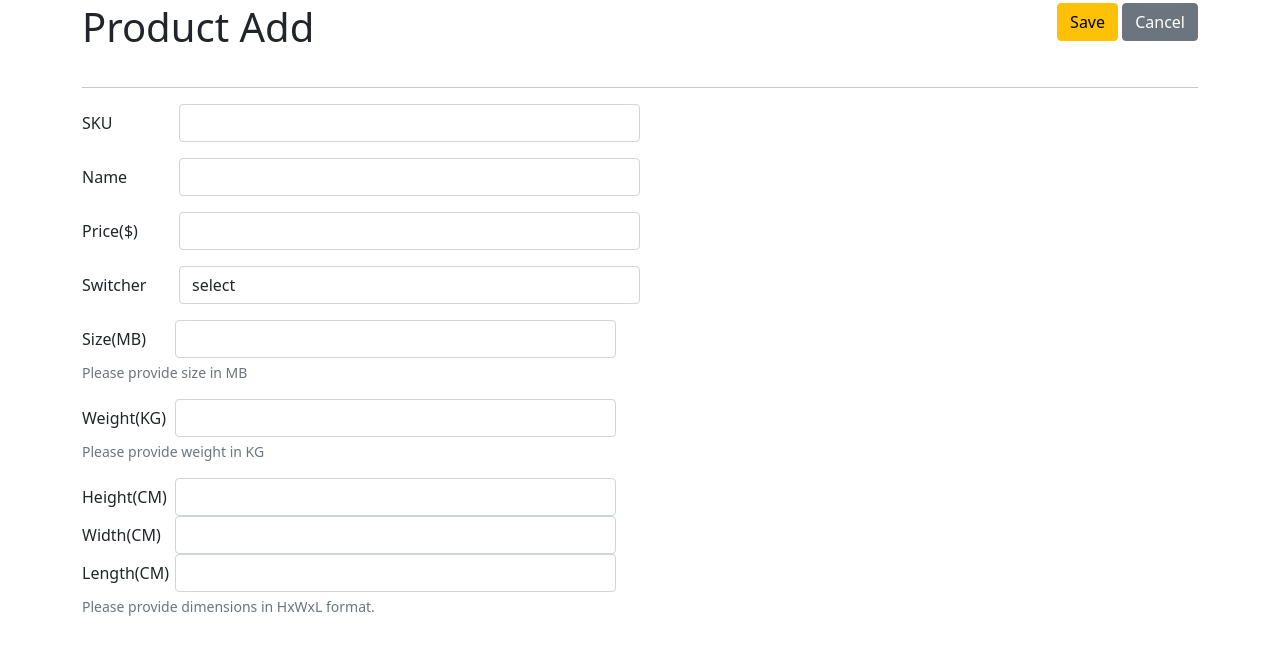
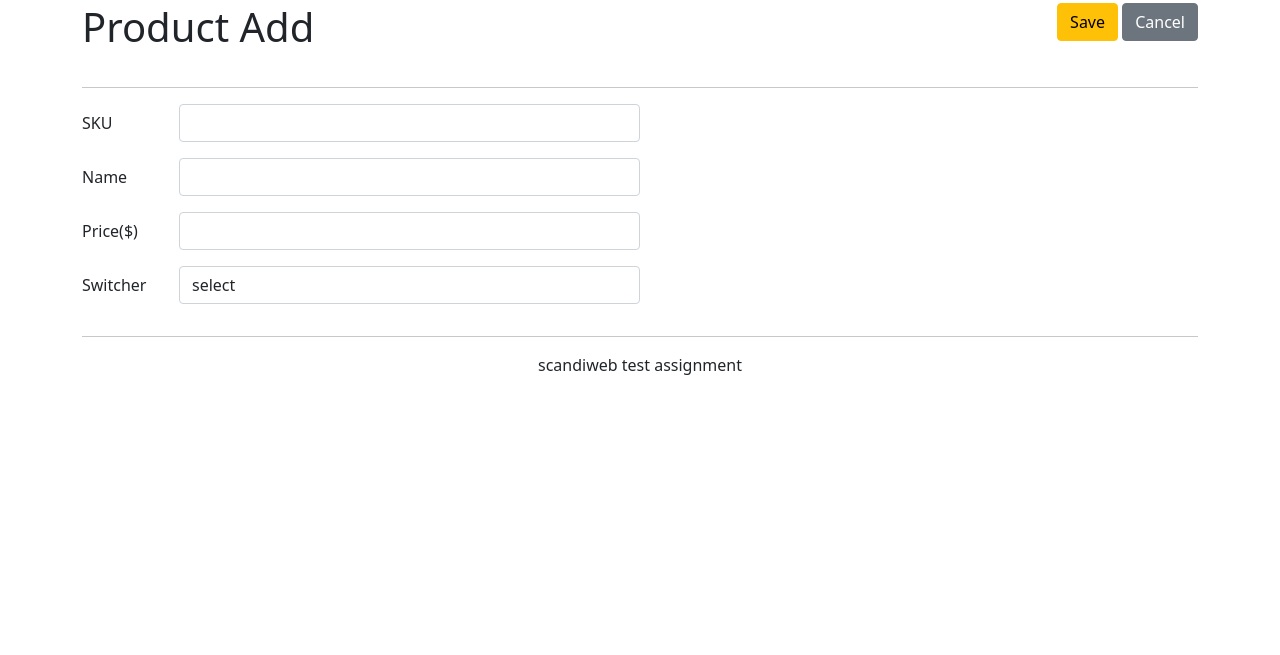
Before and after one commit to jy-ko/scandiweb, a PHP site: page /add.php in a window 1280 px wide. Shown: the part 37-692 px from the top of the page. Run offline with PHP 8.4, Linux system fonts and the light colour scheme.

Commit message:
footer added css file fixed2

```diff
--- a/add.php
+++ b/add.php
@@ -32,7 +32,7 @@
         <title></title>
         <meta name="description" content="">
         <meta name="viewport" content="width=device-width, initial-scale=1">
-        <link rel="stylesheet" href="style.css">
+        <link rel="stylesheet" href="styles.css">
         <script src="https://cdnjs.cloudflare.com/ajax/libs/jquery/3.6.0/jquery.min.js" integrity="sha512-894YE6QWD5I59HgZOGReFYm4dnWc1Qt5NtvYSaNcOP+u1T9qYdvdihz0PPSiiqn/+/3e7Jo4EaG7TubfWGUrMQ==" crossorigin="anonymous" referrerpolicy="no-referrer"></script>
         <link rel="stylesheet" href="https://cdn.jsdelivr.net/npm/bootstrap@5.1.3/dist/css/bootstrap.min.css" integrity="sha384-1BmE4kWBq78iYhFldvKuhfTAU6auU8tT94WrHftjDbrCEXSU1oBoqyl2QvZ6jIW3" crossorigin="anonymous">
     </head>
@@ -132,7 +132,10 @@
                             <?php echo $errors['height'] ?? '' ?>
                         </div>
                     </form>
+
             </div>
+            <hr class="solid">
+            <p>scandiweb test assignment</p>
         </main>
         <script src="add.js" async defer></script>
         <script src="https://cdn.jsdelivr.net/npm/bootstrap@5.1.3/dist/js/bootstrap.min.js" integrity="sha384-QJHtvGhmr9XOIpI6YVutG+2QOK9T+ZnN4kzFN1RtK3zEFEIsxhlmWl5/YESvpZ13" crossorigin="anonymous"></script>
--- a/style.css
+++ /dev/null
@@ -1,12 +0,0 @@
-.container {
-    margin-top: 40px;
-}
-.nav {
-    display: flex;
-    justify-content: space-between;
-    padding-bottom: 12px;
-}
-
-.form-group {
-    margin: 16px 0;
-}
--- /dev/null
+++ b/styles.css
@@ -0,0 +1,38 @@
+.container {
+    margin-top: 40px;
+}
+.nav {
+    display: flex;
+    justify-content: space-between;
+    padding-bottom: 12px;
+}
+
+.form-group {
+    margin: 16px 0;
+}
+.products-list {
+    display:grid;
+    grid-template-columns:repeat(4,1fr);
+}
+.card {
+    margin:16px;
+    padding:16px;
+    box-shadow: rgba(100, 100, 111, 0.2) 0px 7px 29px 0px;
+}
+.card-body {
+    text-align: center;
+}
+
+p {
+    text-align: center;
+}
+
+#dvd {
+    display: none;
+}
+#book {
+    display: none;
+}
+#furniture {
+    display: none;
+}
```
Also changed, not shown: index.php (+6 -4 lines).
